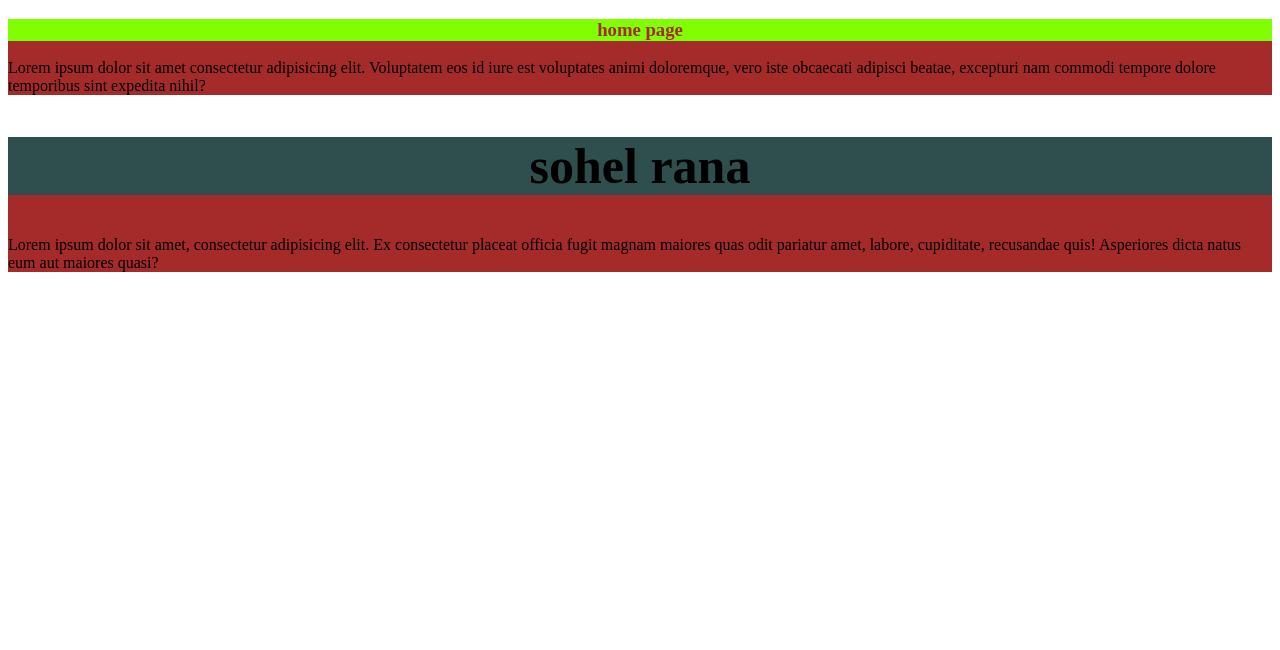
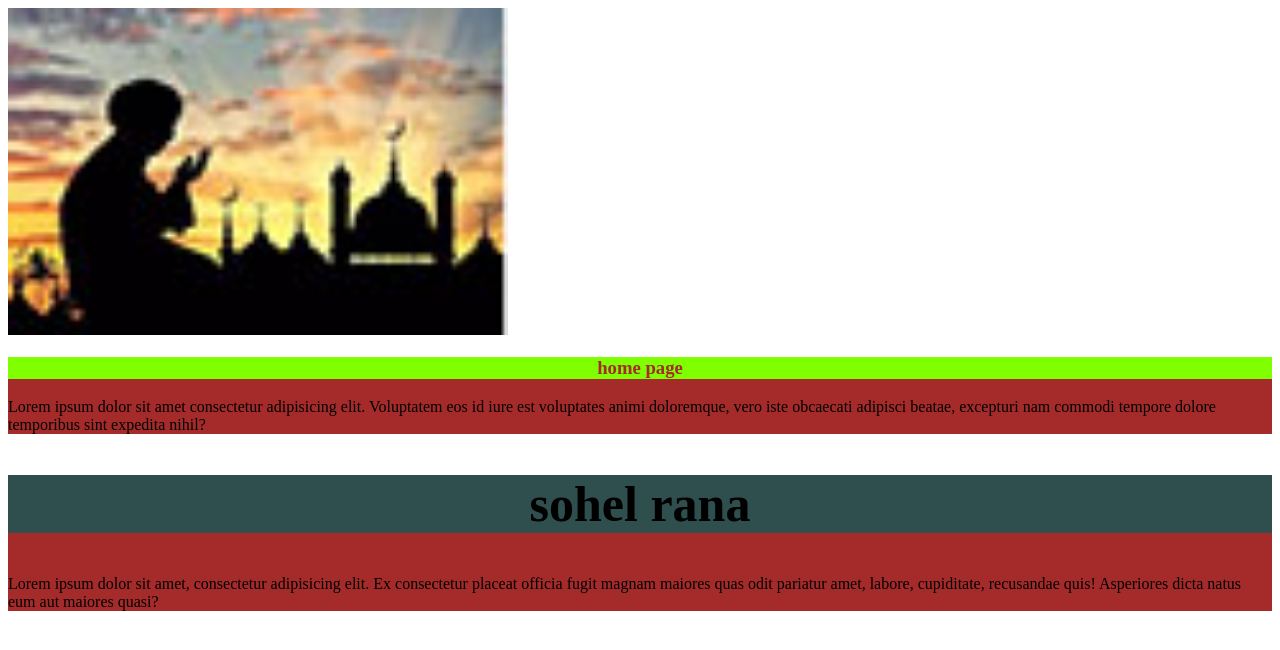
Before and after one commit to sohelrana69/my-fast-github, a plain HTML site: page index.html in a window 1280 px wide. Drawn offline with Linux system fonts and the light colour scheme.

Commit message:
meanigful baj

```diff
--- a/index.html
+++ b/index.html
@@ -6,7 +6,7 @@
     <title>my fast page </title>
     <link rel="stylesheet" href="./style/color.css">
 </head>
-<body>
+<img src="waz.jpg" alt="coming song">
     <div>
         <h3>
             home page
@@ -17,5 +17,6 @@
         <h2>sohel rana </h2>
         Lorem ipsum dolor sit amet, consectetur adipisicing elit. Ex consectetur placeat officia fugit magnam maiores quas odit pariatur amet, labore, cupiditate, recusandae quis! Asperiores dicta natus eum aut maiores quasi?
     </div>
+
 </body>
 </html>
--- a/style/color.css
+++ b/style/color.css
@@ -14,3 +14,6 @@ h2{
 div{
     background-color: brown;
 }
+img{
+    width: 500px;
+}
```
Also changed, not shown: waz.jpg (added).
